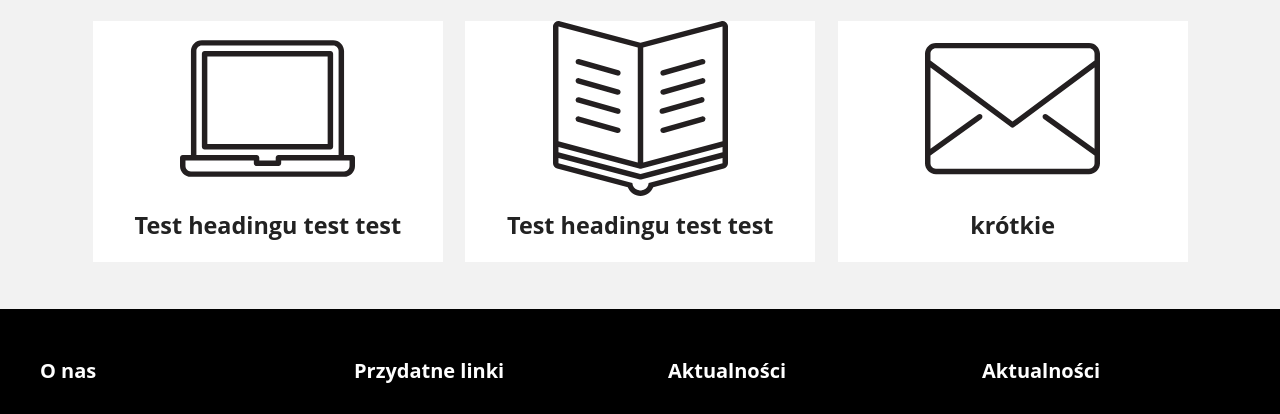
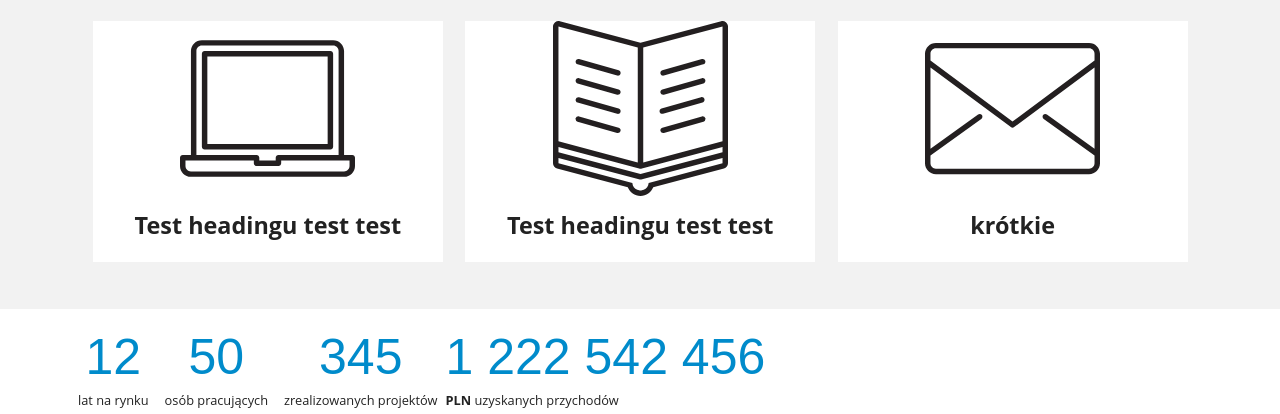
Before and after one commit to Iluzjonista/boilerplate-modules, a website built with webpack: page docs/index.html in a window 1280 px wide. Shown: the part 534-948 px from the top of the page. Built offline with nearby package versions, Linux system fonts and the light colour scheme.

Commit message:
numbers-initial commit

```diff
--- a/docs/index.html
+++ b/docs/index.html
@@ -1,5 +1,6 @@
 <!DOCTYPE html>
 <html>
+
 
 <head>
   <script src="https://kit.fontawesome.com/0e4434d68f.js"></script>
@@ -9,6 +10,7 @@
   <meta http-equiv="X-UA-Compatible" content="ie=edge" />
   <meta name="description" content="Moduł na page-description" />
   <title>My own template for modules</title>
+  <script src="https://code.jquery.com/jquery-3.4.1.min.js"></script>
 </head>
 
 <body>
@@ -88,6 +90,33 @@
       </div>
     </div>
   </div>
+  <!-- /SECTION 3 MODULE -->
+
+
+  <!-- ANIMATED NUMBERS -->
+
+  <div class="counter-numbers" data-animate-class="fadeInUpMedium" data-animate-delay="300" style="opacity: 1;">
+    <div class="container">
+      <div class="main-row">
+        <div class="col-md-4 col-sm-4">
+          <p><strong class="count">12</strong> lat na rynku</p>
+        </div>
+
+        <div class="col-md-4 col-sm-4">
+          <p><strong class="count">50</strong> osób pracujących</p>
+        </div>
+
+        <div class="col-md-4 col-sm-4">
+          <p><strong class="count">345</strong> zrealizowanych projektów</p>
+        </div>
+        <div class="col-md-5 col-sm-6">
+          <p><strong><span class="count">1&nbsp;222&nbsp;542&nbsp;456</span> PLN</strong> uzyskanych przychodów</p>
+        </div>
+      </div>
+    </div>
+  </div>
+
+  <!-- /ANIMATED NUMBERS -->
   <!-- /MAIN -->
   <div class="l-main"></div>
 <script type="text/javascript" src="main.js"></script></body>
--- a/package.json
+++ b/package.json
@@ -27,6 +27,7 @@
     "style-loader": "^1.0.0"
   },
   "dependencies": {
+    "jquery": "^3.4.1",
     "mini-css-extract-plugin": "^0.8.0",
     "node-sass": "^4.12.0",
     "postcss-loader": "^3.0.0",
--- /dev/null
+++ b/src/styles/components/_numbers.scss
@@ -0,0 +1,14 @@
+.counter-numbers {
+  font-size: 0.8rem;
+
+}
+.count {
+  font-size: 2rem;
+  letter-spacing: 0px;
+  font-size: 50px;
+  color: #008bcb;
+  font-weight: 400;
+  font-family: montserrat, sans-serif;
+  display: block;
+  text-align: center
+}
--- a/src/styles/main.scss
+++ b/src/styles/main.scss
@@ -28,7 +28,8 @@
 'components/images',
 'components/logo',
 'components/cardlist',
-'components/text';
+'components/text',
+'components/numbers';
 
 // 6. Page-specific styles
 @import
--- a/src/styles/themes/_default.scss
+++ b/src/styles/themes/_default.scss
@@ -2,3 +2,16 @@
 // When having several themes, this file contains everything related to the
 // default one.
 // -----------------------------------------------------------------------------
+.main-row{
+    display:flex;
+    flex-direction: row;
+    position: relative;
+    width: 100%;
+}
+
+.col-md-4{
+    position: relative;
+    min-height: 1px;
+    padding-left: 8px;
+    padding-right: 8px;
+}
```
Also changed, not shown: src/index.html (+29 -0 lines), docs/main.js, 1 other file.
